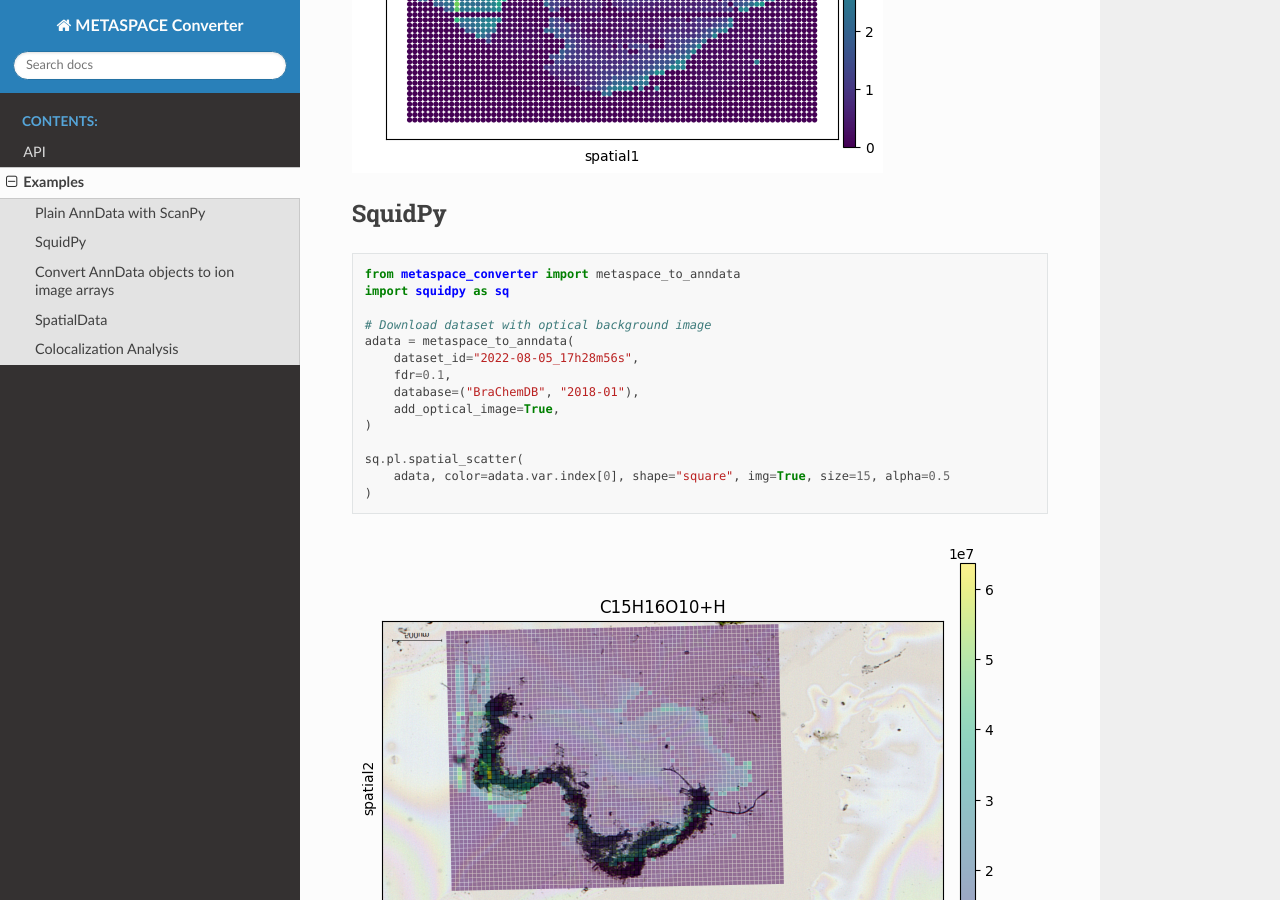
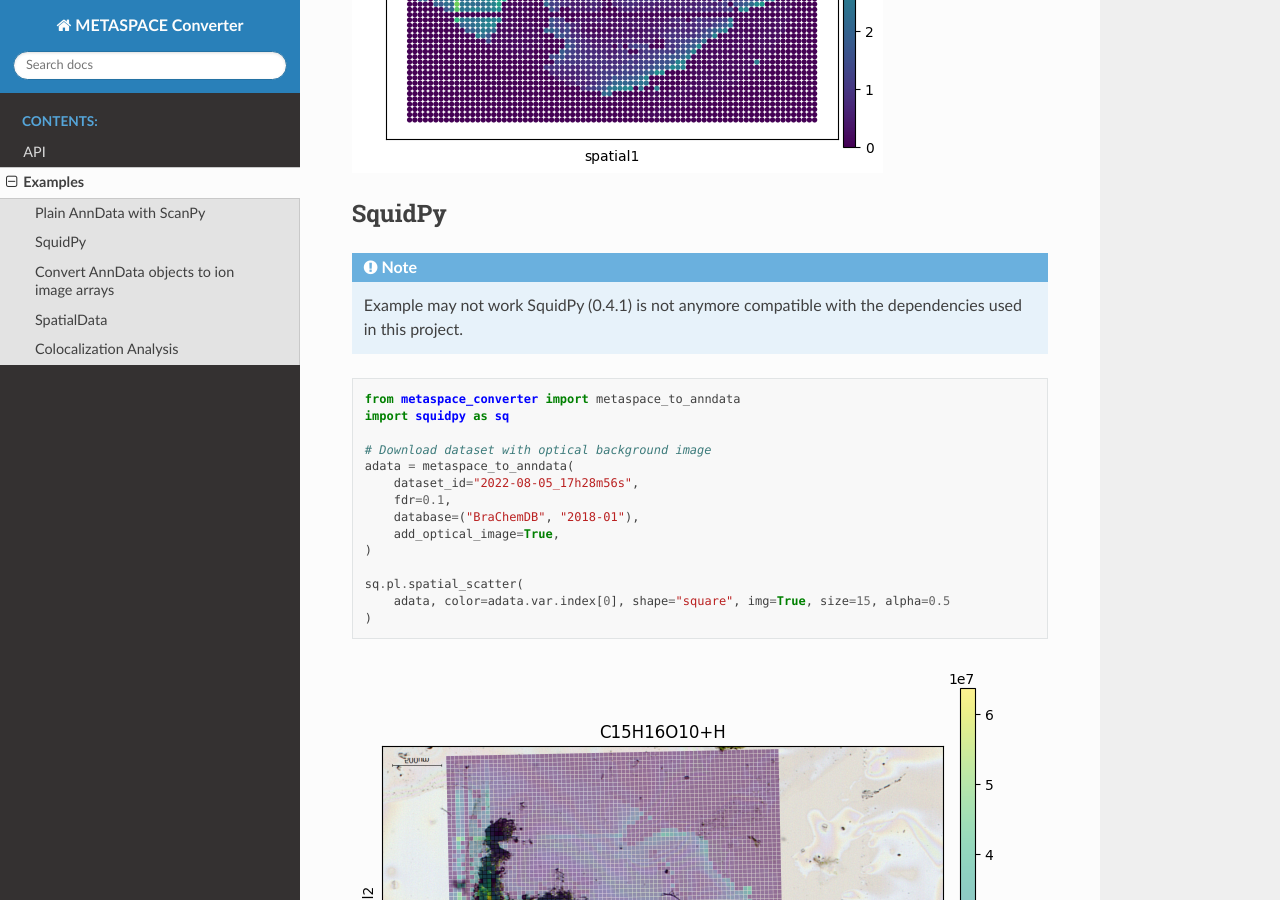
Before and after one commit to metaspace2020/metaspace-converter, a Sphinx documentation site: the page built from docs/examples.rst, in a window 1280 px wide and 900 px high, scrolled down 815 px. Built offline with Sphinx 7.4.7 and the Read the Docs theme 3.1.0, drawn with Linux system fonts in a browser that asks for light colours.

Commit message:
Fix doc test, Anndata/Scanpy incompatibility

```diff
--- a/docs/examples.rst
+++ b/docs/examples.rst
@@ -31,7 +31,11 @@ Plain AnnData with ScanPy
 SquidPy
 -------
 
+.. note:: Example may not work
+   SquidPy (0.4.1) is not anymore compatible with the dependencies used in this project.
+
 .. testcode::
+   :skipif: True
 
    from metaspace_converter import metaspace_to_anndata
    import squidpy as sq
--- a/pyproject.toml
+++ b/pyproject.toml
@@ -43,6 +43,7 @@ test = [
     "scikit-image>=0.22", # Avoid binary incompatibility with Numpy 2.0
 ]
 docs = [
+    "anndata~=0.12.10",
     "sphinx~=7.2",
     "sphinx-autodoc-typehints",
     "sphinx-codeautolink",
@@ -52,9 +53,9 @@ docs = [
 #    "myst-nb",
 #    "ipython~=8.6.0",
     # For example code in documentation
-    "scanpy~=1.9.6",
+    "scanpy~=1.11.5",
     "spatialdata-plot~=0.2.9",
-    "squidpy~=1.4.1",
+    #"squidpy~=1.4.1", # Has not been updated to anndata>0.10.9, which is incompatible with SpatialData
 ]
 
 [project.urls]
```
